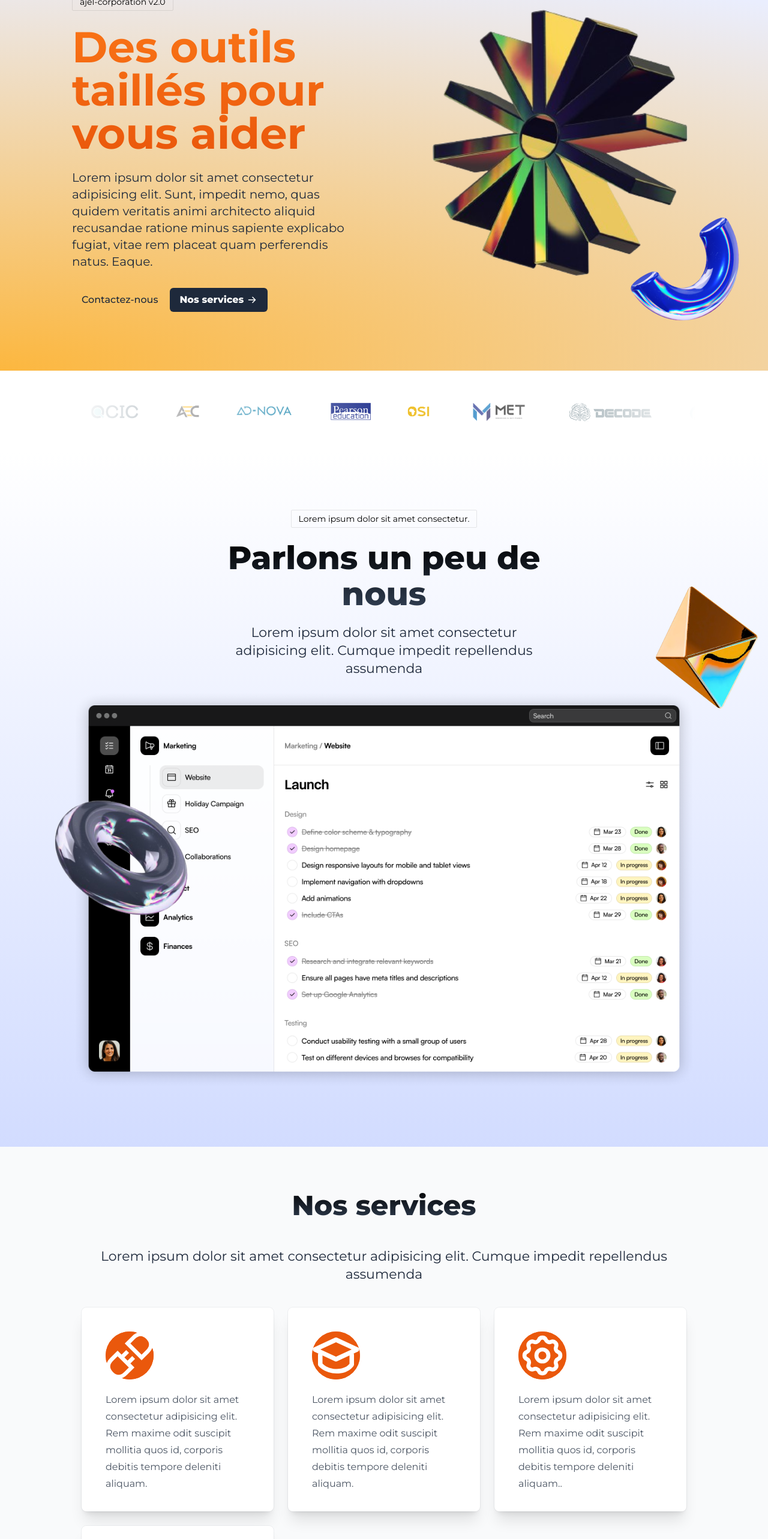
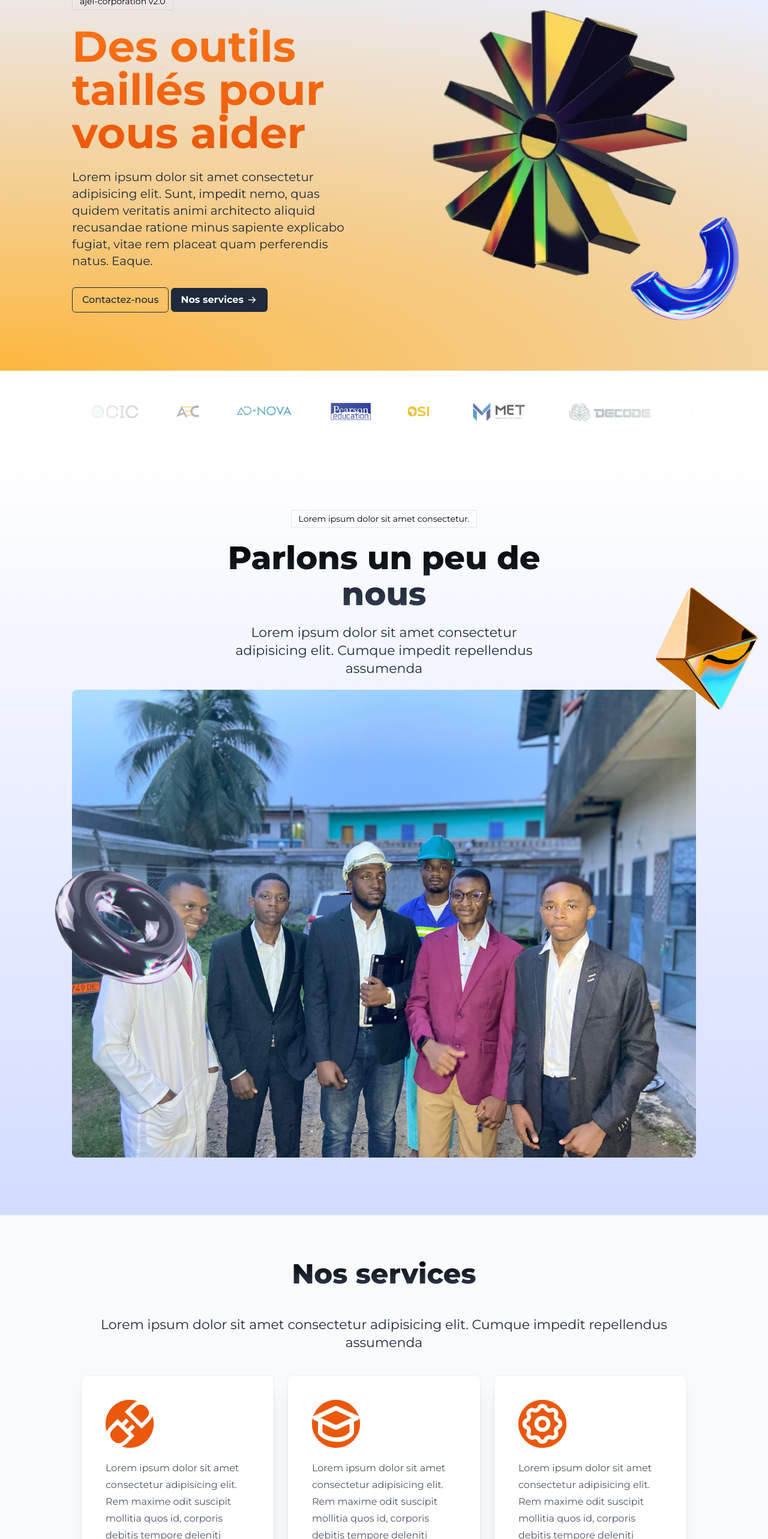
Before and after one commit to Yann-Deukam/ajel_v2, a Next.js app: page / in a window 1280 px wide. Shown: the part 234-2800 px from the top of the page at 60% size. Built offline with nearby package versions, Linux system fonts and the light colour scheme.

Commit message:
another commit

```diff
--- a/src/sections/BusinessShowcase.tsx
+++ b/src/sections/BusinessShowcase.tsx
@@ -1,6 +1,7 @@
 "use client";
 
 import productImage from "@/assets/product-image.png";
+import Team from "@/assets/team.jpg";
 import Image from "next/image";
 import kiteImage from "@/assets/pyramid.png";
 import tubeImage from "@/assets/tube.png";
@@ -39,7 +40,8 @@ export const BusinessShowcase = () => {
             </p>
           </div>
           <div className="relative">
-            <Image src={productImage} alt="product image" className="mt-5" />
+            <Image src={Team} alt="product image" className="mt-5 rounded-lg" />
+            {/* <Image src={productImage} alt="product image" className="mt-5" /> */}
             <motion.img
               src={kiteImage.src}
               alt="Kite Image"
--- a/src/sections/Hero.tsx
+++ b/src/sections/Hero.tsx
@@ -45,9 +45,13 @@ export const Hero = () => {
                 placeat quam perferendis natus. Eaque.
               </p>
               <div className="flex gap-1 items-center mt-[30px] ">
-                <button className="btn btn-text">Contactez-nous</button>
-                <button className="btn btn-primary gap-1 font-extrabold">
-                  <span>Nos services</span>
+                <button className="btn btn-text border border-slate-800 hover:bg-slate-50/20 transition ease-in duration-200">
+                  <a href="#form">Contactez-nous</a>
+                </button>
+                <button className="btn btn-primary gap-1 font-bold">
+                  <span>
+                    <a href="#services">Nos services</a>
+                  </span>
                   <ArrowRight className="h-5 w-5" />
                 </button>
               </div>
--- a/src/sections/Services.tsx
+++ b/src/sections/Services.tsx
@@ -137,6 +137,20 @@ const serviceData = [
     link: "#",
     svgIcon: RenewIcon,
   },
+  {
+    title: "Learn Express",
+    description:
+      "Lorem ipsum dolor sit amet consectetur adipisicing elit. Rem maxime odit suscipit mollitia quos id, corporis debitis tempore deleniti aliquam..",
+    link: "#",
+    svgIcon: cogIcon,
+  },
+  {
+    title: "Learn TypeScript",
+    description:
+      "Lorem ipsum dolor sit amet consectetur adipisicing elit. Rem maxime odit suscipit mollitia quos id, corporis debitis tempore deleniti aliquam..",
+    link: "#",
+    svgIcon: RenewIcon,
+  },
 ];
 
 const Services = () => {
```
Also changed, not shown: src/assets/team.jpg (added).
